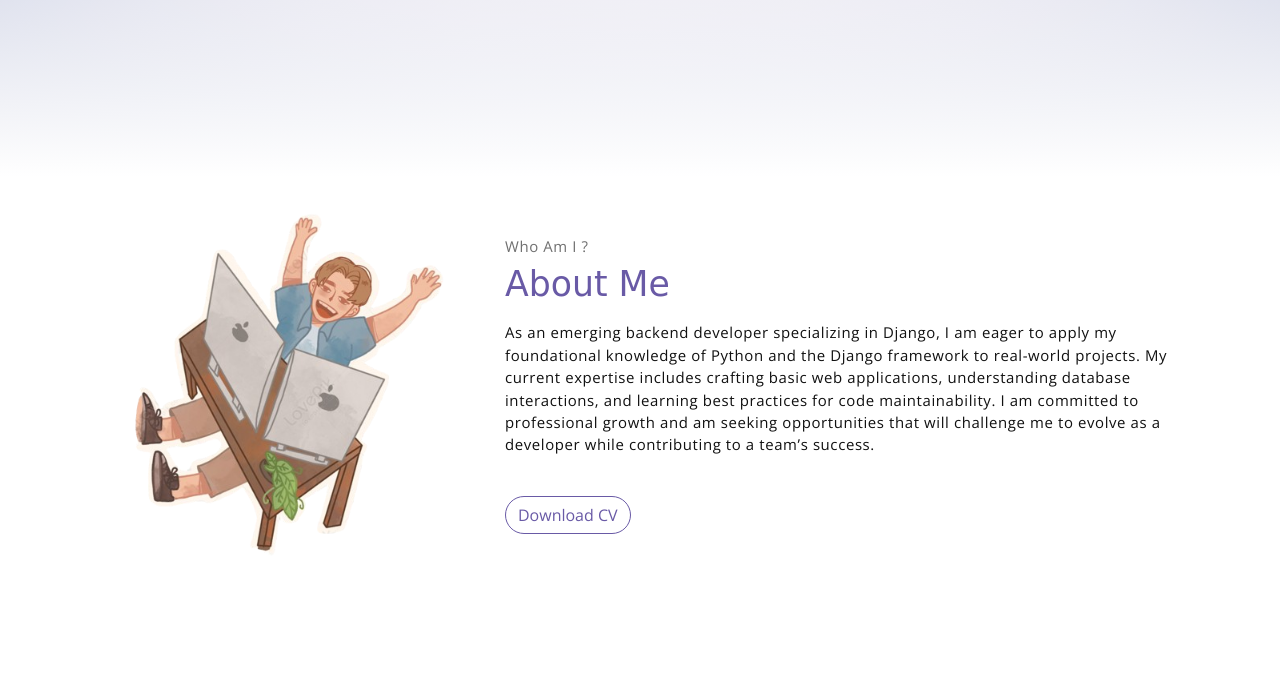
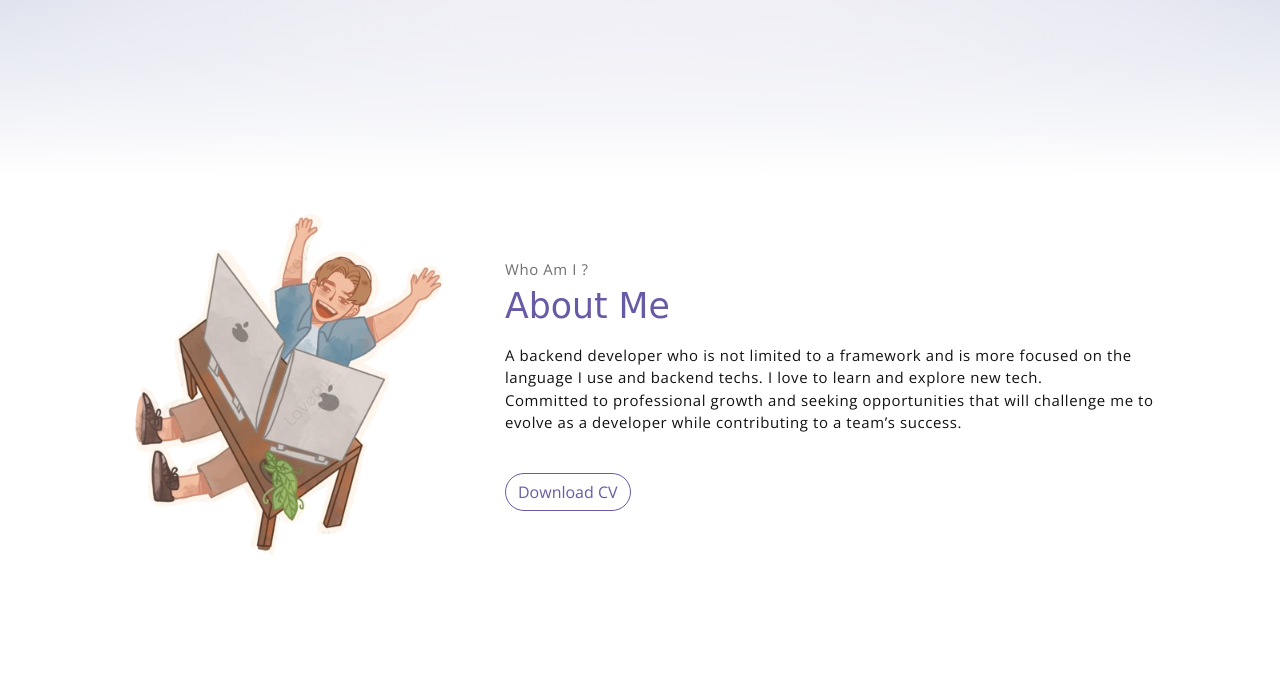
Before and after one commit to arshia-rgh/personal_portfolio, a Django app: page / in a window 1280 px wide. Shown: the part 623-1319 px from the top of the page. Run offline with Django 5.2, Linux system fonts and the light colour scheme; data that the repository does not hold is empty; parts of the project's set-up code (start-up, migrations or seed data) failed here and were passed over; some libraries are stand-ins or nearby versions; some web fonts are replaced.

Commit message:
changed summary section text

```diff
--- a/core/templates/core/index.html
+++ b/core/templates/core/index.html
@@ -109,14 +109,11 @@
                     <p class="section-subtitle">Who Am I ?</p>
                     <h2 class="section-title mb-3">About Me</h2>
                     <p>
-                        As an emerging backend developer specializing in Django, I am eager to apply my foundational
-                        knowledge of Python and the Django framework to real-world projects. My current expertise
-                        includes
-                        crafting basic web applications, understanding database interactions, and learning best
-                        practices
-                        for code maintainability. I am committed to professional growth and am seeking opportunities
-                        that
-                        will challenge me to evolve as a developer while contributing to a team’s success.
+                        A backend developer who is not limited to a framework and is more focused on the language I use and backend techs.
+                        I love to learn and explore new tech.<br>
+
+                        Committed to professional growth and seeking opportunities that will challenge me to evolve as a developer while
+                        contributing to a team’s success.
                     </p>
                     <button class="btn-rounded btn btn-outline-primary mt-4">
                         <a href="{% url 'core:download_cv' %}"> Download CV</a>
```
